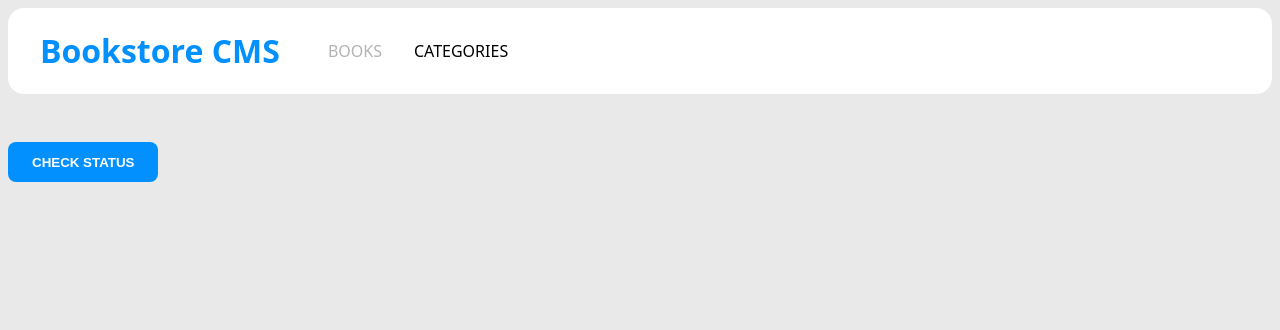
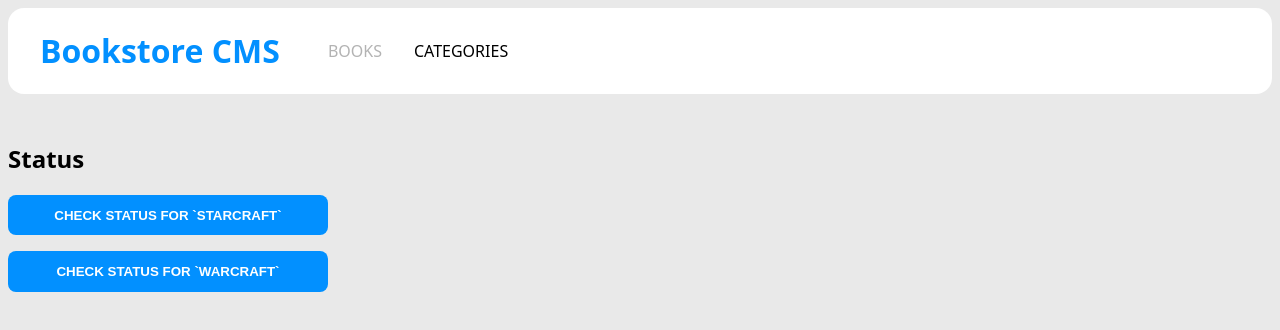
Before and after one commit to Khaled-AlKhateeb/bookstore, a React (Create React App) app: page /categories in a window 1280 px wide. Shown: the top 330 px of the page. Built offline with nearby package versions, Linux system fonts and the light colour scheme.

Commit message:
add functionality to status button

```diff
--- a/src/App.js
+++ b/src/App.js
@@ -46,7 +46,9 @@ const Books = () => {
   );
 };
 
-const Categories = () => (
+const Categories = () => {
+  const status = useSelector((state) => state.book);
+  return (
     <div>
       <div className="nav-container">
         <h1 className="head-title">Bookstore CMS</h1>
@@ -55,8 +57,9 @@ const Categories = () => (
           <Link className="link selected" to="/categories">CATEGORIES</Link>
         </nav>
       </div>
-    <CheckStatus />
+      <CheckStatus Status={status} />
     </div>
   );
+};
 
 export default App;
--- a/src/components/Checkstatus.js
+++ b/src/components/Checkstatus.js
@@ -1,18 +1,35 @@
 import React from 'react';
+import { useDispatch, useSelector } from 'react-redux';
+import { checkStatus } from '../reducers/books/booksSlice';
 
-class CheckStatus extends React.Component {
-  constructor(props) {
-    super(props);
-    this.state = {};
-  }
+const CheckStatus = () => {
+  const { books } = useSelector((state) => ({ ...state.books }));
+  const dispatch = useDispatch();
+  const onCheckStatusClicked = (status) => {
+    dispatch(checkStatus(status));
+  };
+  const renderedStatus = books.map((status) => (
+    <button
+      key={status.id}
+      type="button"
+      className="checkstatus-btn"
+      onClick={onCheckStatusClicked}
+    >
+      check status for
+      `
+      {status.title}
+      `
+    </button>
+  ));
 
-  render() {
-    return (
-      <div>
-        <button type="button" className="checkstatus-btn">check status</button>
+  return (
+    <section>
+      <h2>Status</h2>
+      <div className="status-container">
+        {renderedStatus}
       </div>
-    );
-  }
-}
+    </section>
+  );
+};
 
 export default CheckStatus;
--- a/src/index.css
+++ b/src/index.css
@@ -206,3 +206,10 @@ body {
   border-radius: 0.5rem;
   font-weight: 600;
 }
+
+.status-container {
+  display: flex;
+  flex-direction: column-reverse;
+  gap: 1rem;
+  width: 20rem;
+}
--- a/src/reducers/books/AddBook.js
+++ b/src/reducers/books/AddBook.js
@@ -60,21 +60,21 @@ export const AddBookForm = () => {
           required
         >
           <option className="category-option" value="select" hidden>Select Category</option>
-          <option className="category-option" value="action">Action</option>
-          <option className="category-option" value="adventure">Adventure</option>
-          <option className="category-option" value="art">Art</option>
-          <option className="category-option" value="development">Development</option>
-          <option className="category-option" value="dystopian">Dystopian</option>
-          <option className="category-option" value="fantasy">Fantasy</option>
-          <option className="category-option" value="health">Health</option>
-          <option className="category-option" value="historical fiction">Historical Fiction</option>
-          <option className="category-option" value="history">History</option>
-          <option className="category-option" value="horror">Horror</option>
-          <option className="category-option" value="humor">Humor</option>
-          <option className="category-option" value="mystery">Mystery</option>
-          <option className="category-option" value="paranormal">Paranormal</option>
-          <option className="category-option" value="science fiction">Science Fiction</option>
-          <option className="category-option" value="thriller">Thriller</option>
+          <option className="category-option" value="Action">Action</option>
+          <option className="category-option" value="Adventure">Adventure</option>
+          <option className="category-option" value="Art">Art</option>
+          <option className="category-option" value="Development">Development</option>
+          <option className="category-option" value="Dystopian">Dystopian</option>
+          <option className="category-option" value="Fantasy">Fantasy</option>
+          <option className="category-option" value="Health">Health</option>
+          <option className="category-option" value="Historical fiction">Historical Fiction</option>
+          <option className="category-option" value="History">History</option>
+          <option className="category-option" value="Horror">Horror</option>
+          <option className="category-option" value="Humor">Humor</option>
+          <option className="category-option" value="Mystery">Mystery</option>
+          <option className="category-option" value="Paranormal">Paranormal</option>
+          <option className="category-option" value="Science fiction">Science Fiction</option>
+          <option className="category-option" value="Thriller">Thriller</option>
         </select>
         <button
           id="bookContent"
--- a/src/reducers/books/booksSlice.js
+++ b/src/reducers/books/booksSlice.js
@@ -29,9 +29,13 @@ const booksSlice = createSlice({
     bookRemove(state, action) {
       state.books = state.books.filter((book) => book.id !== action.payload);
     },
+    checkStatus() {
+      // eslint-disable-next-line
+      alert('Under construction');
+    },
   },
 });
 
-export const { bookAdded, bookRemove } = booksSlice.actions;
+export const { bookAdded, bookRemove, checkStatus } = booksSlice.actions;
 
 export default booksSlice.reducer;
```
Lines whose indentation alone changed are shown as unchanged.
